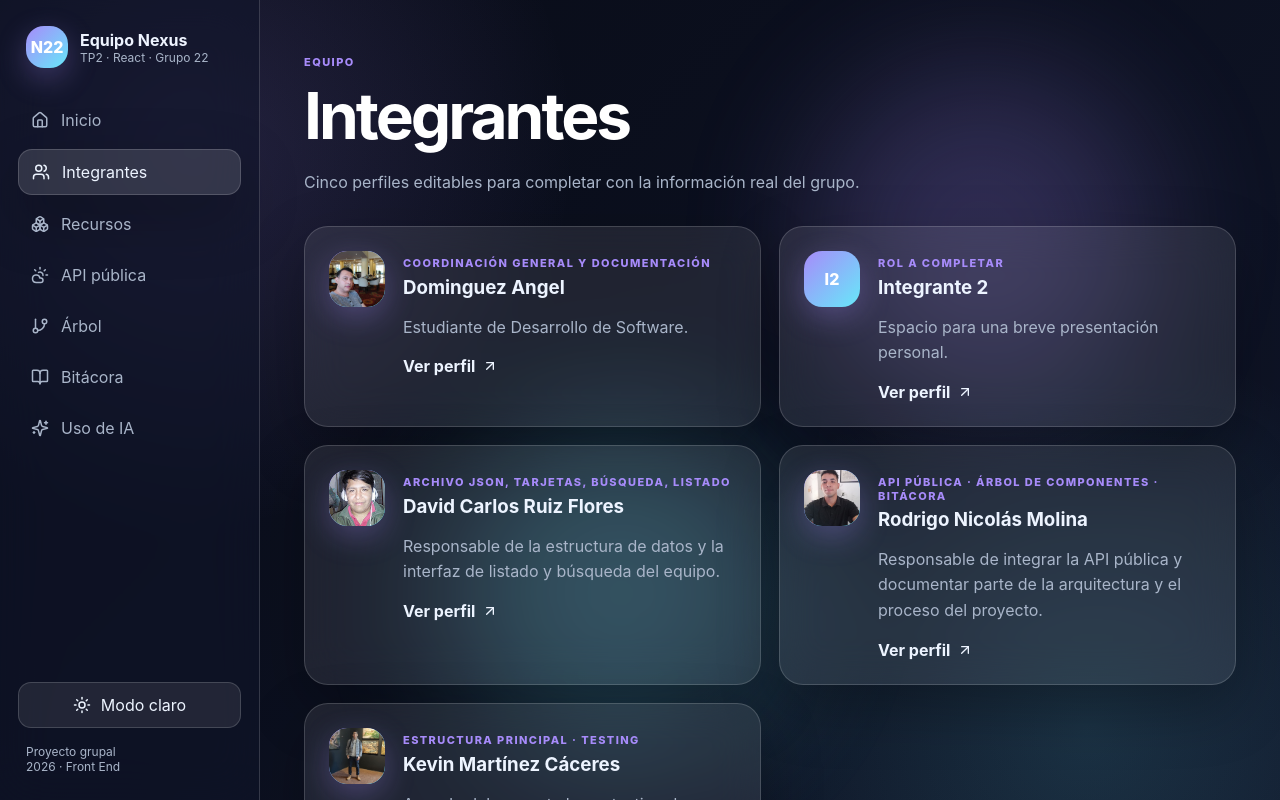
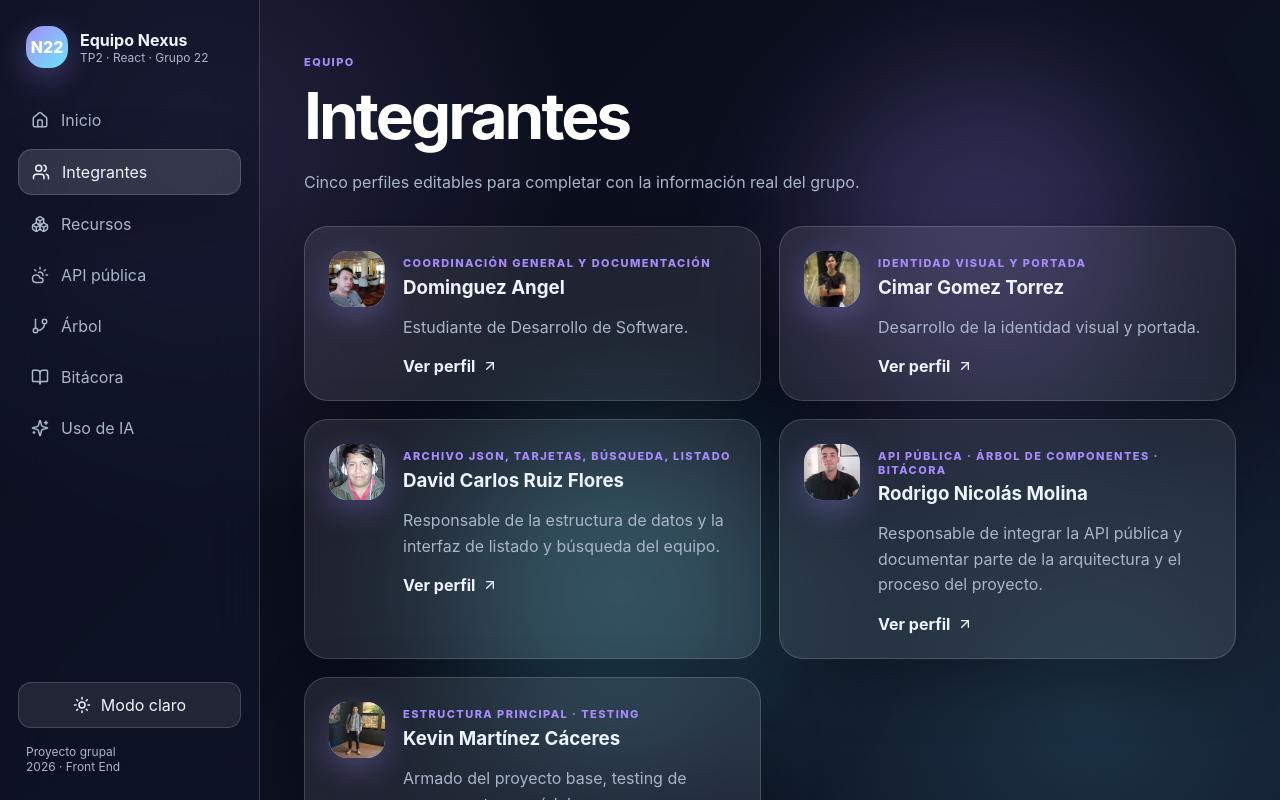
Before and after one commit to Lunreth/tp2-grupo22-desarrollo-web, a React (Vite) app in the folder tp2-grupo22-app-react/: page /integrantes in a window 1280 px wide. Shown: the top 800 px of the page. Built offline with nearby package versions, Linux system fonts and the light colour scheme.

Commit message:
Update perfil integrante 2
Se actualizo la ficha de perfil de integrante 2 con foto de perfil

```diff
--- a/tp2-grupo22-app-react/src/data/members.js
+++ b/tp2-grupo22-app-react/src/data/members.js
@@ -18,14 +18,19 @@ export const members = [
   },
   {
     id: "integrante-2",
-    name: "Integrante 2",
-    initials: "I2",
-    role: "Rol a completar",
-    shortBio: "Espacio para una breve presentación personal.",
-    bio: "Escribir aquí una presentación más completa: intereses, habilidades, experiencia y aporte al equipo.",
-    hobbies: ["Hobby 1", "Hobby 2", "Hobby 3"],
-    skills: ["Habilidad 1", "Habilidad 2", "Habilidad 3"],
-    github: "https://github.com/USUARIO_2"
+    name: "Cimar Gomez Torrez",
+    initials: "CG",
+    avatar: "/cimar.jpg",
+    role: "Identidad visual y portada",
+    shortBio: "Desarrollo de la identidad visual y portada.",
+    bio: "Estudiante de la Tecnicatura en Desarrollo de Software. Tengo conocimientos de Python, HTML y C#. En este proyecto participo en la identidad visual del equipo y el diseño de la portada.",
+    contributions: [
+      "Personalización de los colores, fondos y estilos visuales del sitio.",
+      "Diseño y organización de la portada del equipo.",
+    ],
+    hobbies: ["Futbol", "Anime", "Gaming"],
+    skills: ["Python", "HTML", "C#"],
+    github: "https://github.com/CimarGomez"
   },
   {
     id: "integrante-3",
```
Also changed, not shown: tp2-grupo22-app-react/public/cimar.jpg (added).
